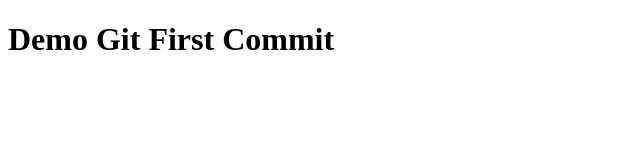
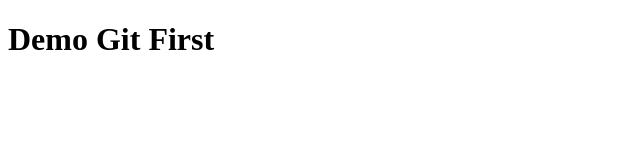
Before and after one commit to rahulgarg28071998/DemoRepository, a plain HTML site: page index.html in a window 1280 px wide. Shown: the whole page, without its empty margins (0-640 px from the left). Drawn offline with Linux system fonts and the light colour scheme.

Commit message:
demoBranch

```diff
--- a/index.html
+++ b/index.html
@@ -6,6 +6,6 @@
     <title>Document</title>
 </head>
 <body>
-    <h1>Demo Git First Commit</h1>
+    <h1>Demo Git First </h1>
 </body>
 </html>
```
